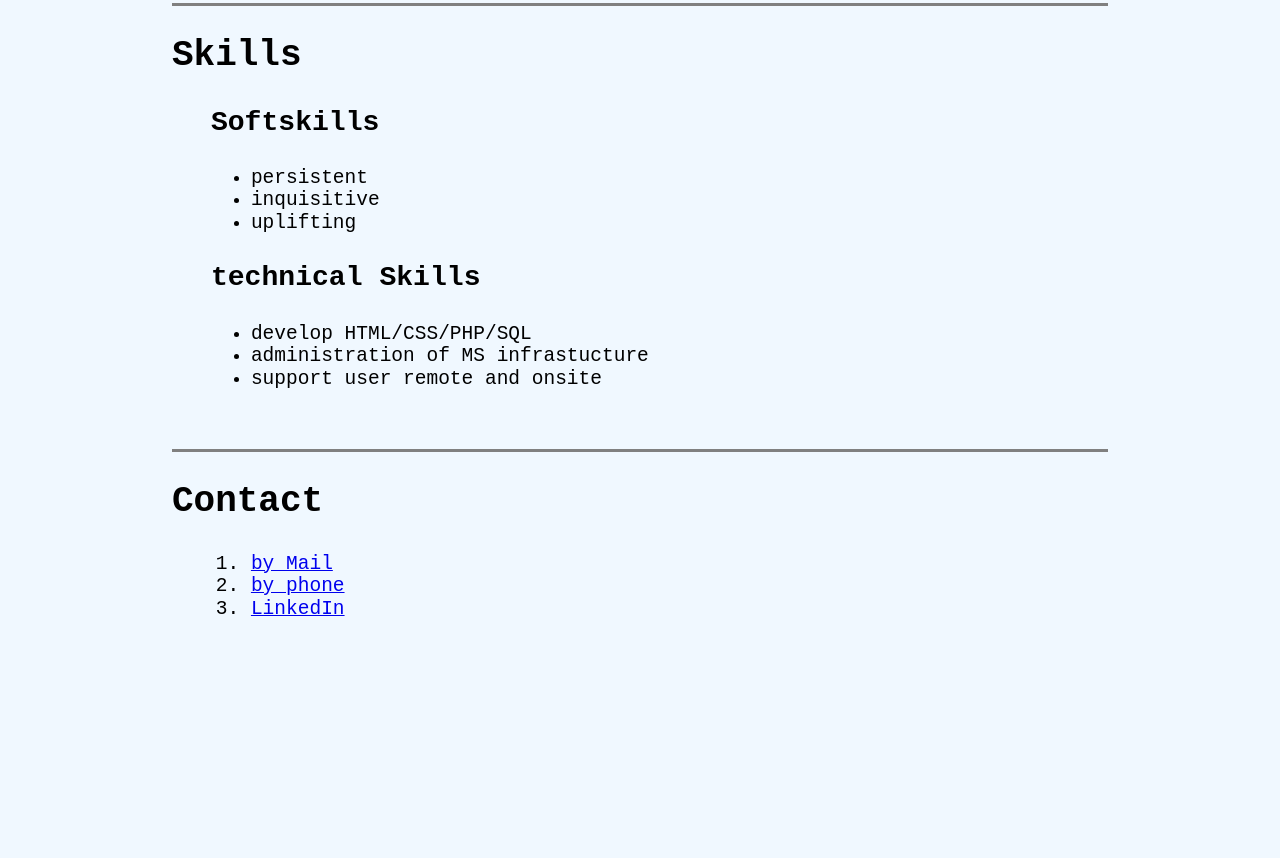
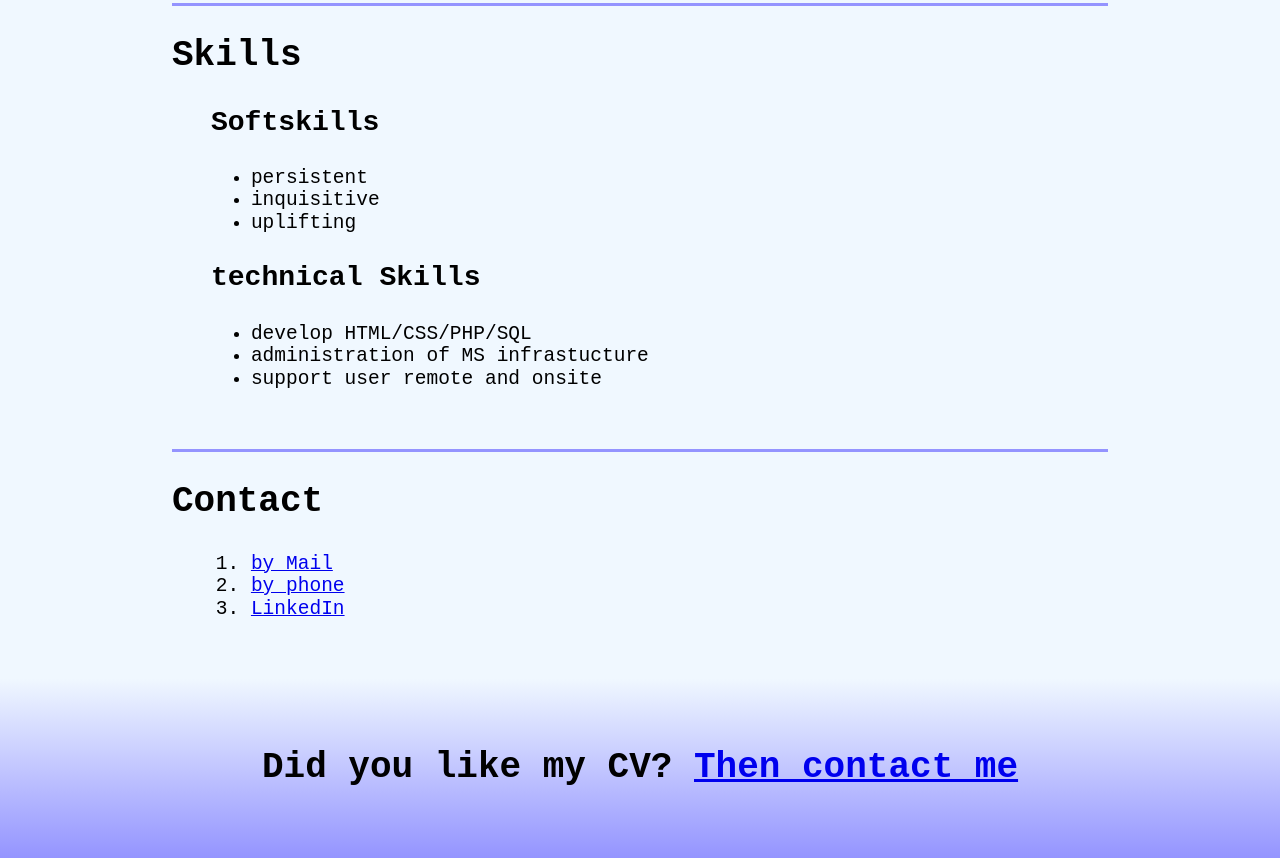
Before and after one commit to der-dittsche/cv_2022, a plain HTML site: page index.html in a window 1280 px wide. Shown: the part 1187-2045 px from the top of the page. Before the commit the page ends 1865 px from the top, so only its background shows below. Drawn offline with nearby package versions, Linux system fonts and the light colour scheme; a web font is replaced by a local one.

Commit message:
add backgroundstyles

```diff
--- a/index.html
+++ b/index.html
@@ -16,7 +16,9 @@
 </head>
 
 <body>
+    <div class="bgheader">
         <header class="header">
+
             <h1>Sascha Dietrich</h1>
             <p>Junior Web Developer and MCITP Enterprise Administrator</p>
             <nav class="noprint mainnav">
@@ -27,7 +29,9 @@
                 <div class="nav-link"><a href="#contact">Contact</a></div>
             </nav>
             <aside class="noprint">Hire me</aside>
+
         </header>
+    </div>
     <main class="main">
         <article id="profile">
             <h2>Profile</h2>
@@ -91,6 +95,9 @@
             </section>
         </article>
     </main>
+    <footer>
+        <h2>Did you like my CV? <a href="mailto:sascha_dietrich@outlook.com">Then contact me</a> </h2>
+    </footer>
 </body>
 
 </html>
--- a/style.css
+++ b/style.css
@@ -29,7 +29,7 @@ html {
 
 body {
   margin: 0;
-  background-color: aliceblue;
+  background-color: rgb(240, 248, 255);
 }
 
 h1,
@@ -46,12 +46,15 @@ h6 {
 }
 
 /* Layout */
+.bgheader {
+  background-image: linear-gradient(rgb(148, 148, 255), rgb(240, 248, 255));
+  background-size: header;
+}
 
 .header {
   padding: 1rem;
   padding-top: 2.5rem;
   text-align: center;
-  background-color: cornflowerblue;
 }
 
 .main {
@@ -64,10 +67,6 @@ h6 {
   display: flex;
   flex-direction: row;
   justify-content: center;
-}
-
-.nav-link {
-  background-color: aliceblue;
 }
 
 .nav-link + .nav-link {
@@ -107,7 +106,7 @@ article ~ article {
 }
 
 .main > * {
-  border-top: solid grey;
+  border-top: 0.2em solid rgb(148, 148, 255);
 }
 
 .main > *:first-child {
@@ -125,6 +124,13 @@ article > section {
 
 .header > h1 {
   font-size: 4em;
+}
+
+footer {
+  text-align: center;
+  background-image: linear-gradient(rgb(240, 248, 255), rgb(148, 148, 255));
+  background-size: footer;
+  padding: 2em;
 }
 
 /* Links */
```
Lines whose indentation alone changed are shown as unchanged.
